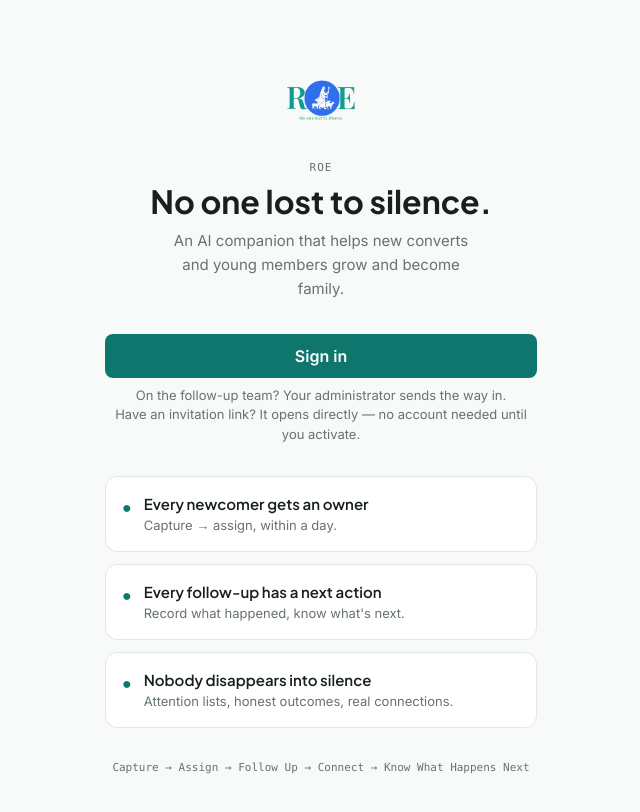
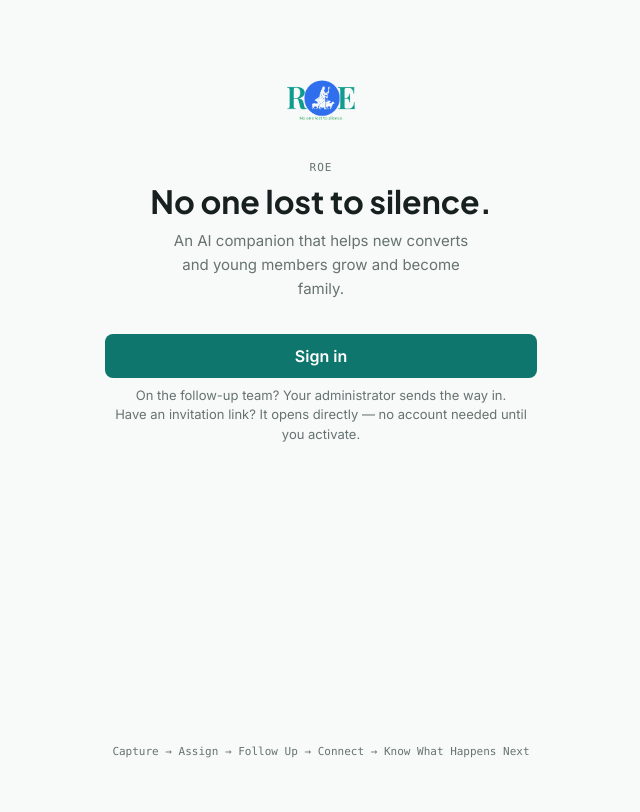
Before and after one commit to vickiewondaz/ROE-No-one-lost-to-silence, a Next.js app in the folder roe-app/: page / in a window 1280 px wide. Shown: the top 812 px of the page, without its empty margins (319-959 px from the left). Built offline with nearby package versions, Linux system fonts and the light colour scheme.

Commit message:
Remove proof cards from opening screen

```diff
--- a/roe-app/app/page.tsx
+++ b/roe-app/app/page.tsx
@@ -42,27 +42,6 @@ export default function Landing() {
         </p>
       </div>
 
-      <div className="mt-8 flex flex-col gap-3">
-        {[
-          ["Every newcomer gets an owner", "Capture → assign, within a day."],
-          ["Every follow-up has a next action", "Record what happened, know what's next."],
-          ["Nobody disappears into silence", "Attention lists, honest outcomes, real connections."],
-        ].map(([title, sub]) => (
-          <div
-            key={title}
-            className="flex gap-3 rounded-xl border border-[#E2E8E6] bg-white p-4"
-          >
-            <span aria-hidden className="mt-0.5 text-[#0F766E]">
-              ●
-            </span>
-            <div>
-              <p className="font-display text-[15px] font-semibold">{title}</p>
-              <p className="text-[13px] text-[#667370]">{sub}</p>
-            </div>
-          </div>
-        ))}
-      </div>
-
       <p className="font-mono2 mt-auto pt-8 text-center text-[11px] text-[#667370]">
         Capture → Assign → Follow Up → Connect → Know What Happens Next
       </p>
```
